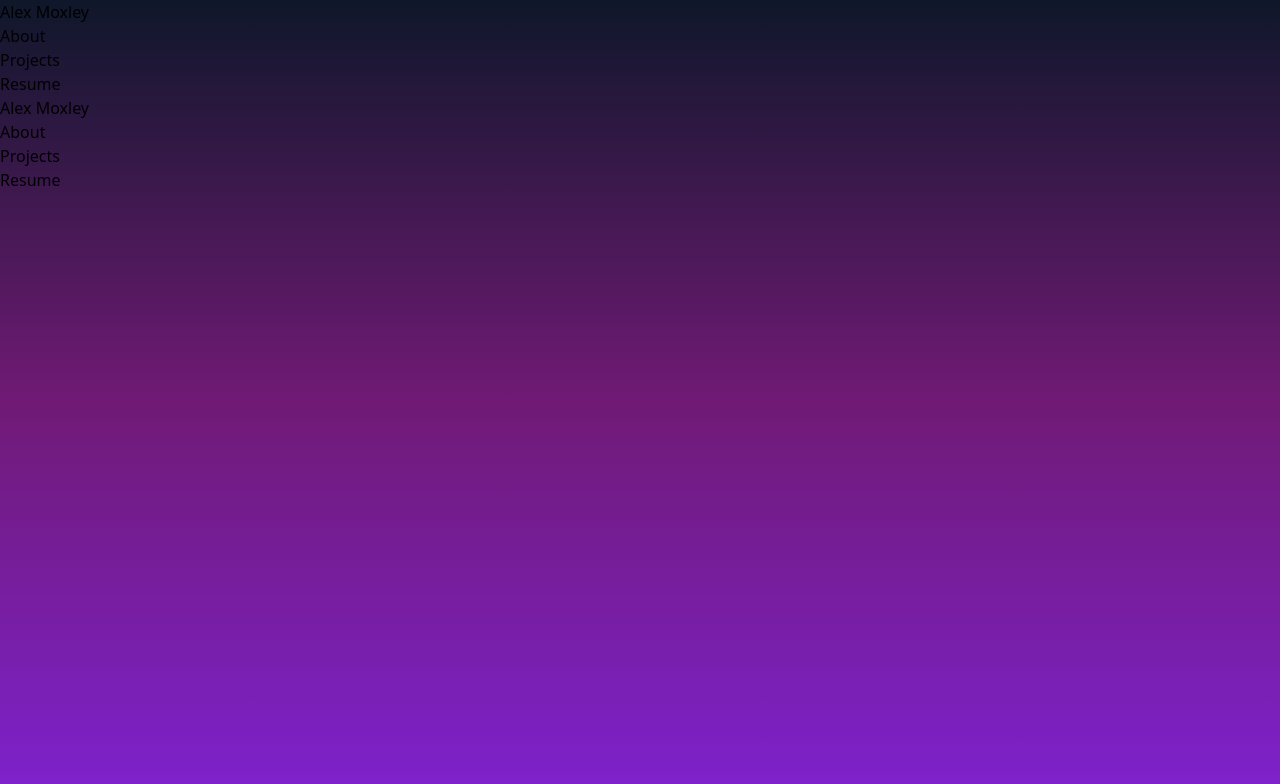
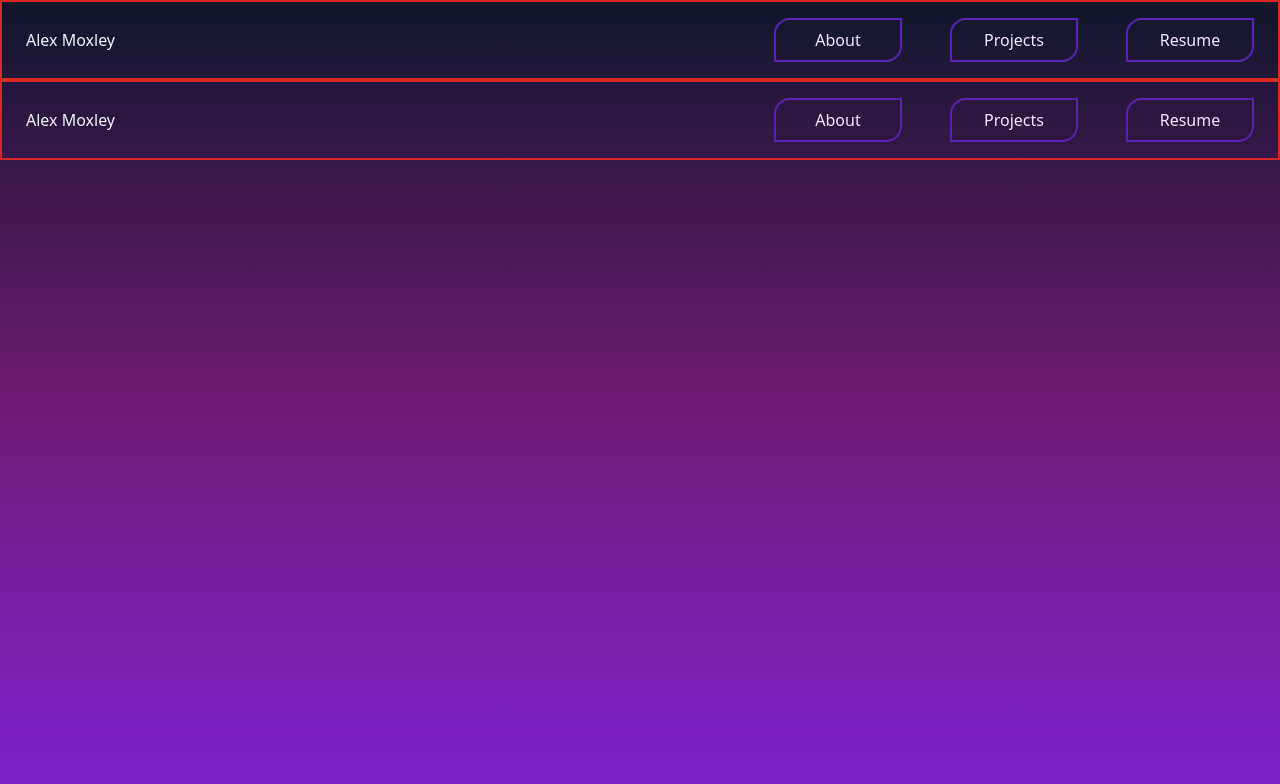
Before and after one commit to amoxley-dev/portfolio-2, a Next.js app: page /nav-bar in a window 1280 px wide. Shown: the top 784 px of the page. Built offline with nearby package versions, Linux system fonts and the light colour scheme.

Commit message:
create basic button styling

```diff
--- a/app/nav-bar/page.tsx
+++ b/app/nav-bar/page.tsx
@@ -1,21 +1,24 @@
 import Link from "next/link"
 
 export default function NavBar() {
+    const navLinks: string[][] = [
+        ["About", "/about"],
+        ["Projects", "/projects"],
+        ["Resume", "/resume"]
+    ];
+
+
     return (
-        <header>
-            <div>
-                <Link href="/">Alex Moxley</Link>
-            </div>
-            <ul>
-                <li>
-                    <Link href="/about">About</Link>
-                </li>
-                <li>
-                    <Link href="/projects">Projects</Link>
-                </li>
-                <li>
-                    <Link href="/resume">Resume</Link>
-                </li>
+        <header className="h-20 flex items-center justify-between border-2 border-red-600">
+            <h1 className="mx-6">
+                <Link href="/" className="text-slate-100">Alex Moxley</Link>
+            </h1>
+            <ul className="flex text-purple-100">
+                {navLinks.map(([name, path]) => (
+                    <li className="mx-6 text-center border-2 rounded-tl-2xl rounded-br-2xl border-violet-800 w-32 max-w-full bg-inherit bg-clip-padding">
+                        <Link className="max-h-full max-w-full p-2 block cursor-pointer" href={path}>{name}</Link>
+                    </li>
+                ))}
             </ul>
         </header>
     )
```
